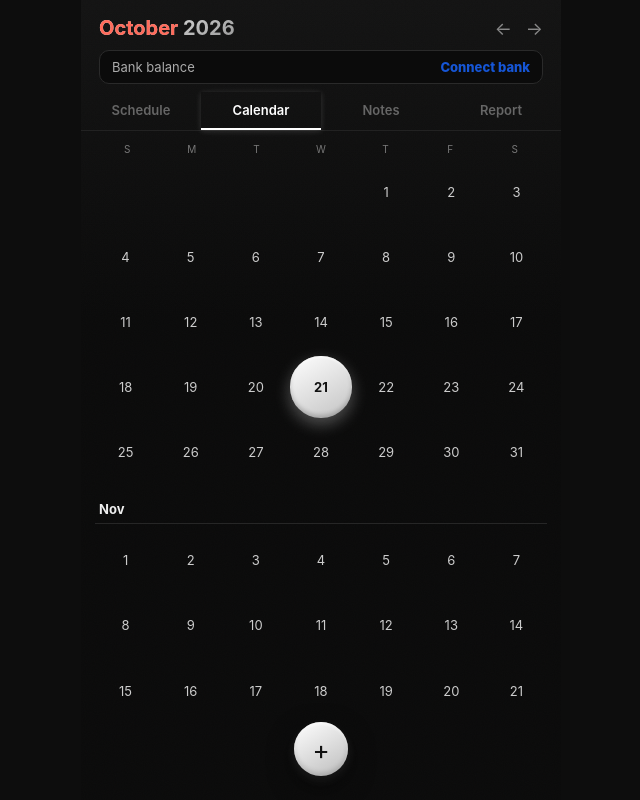
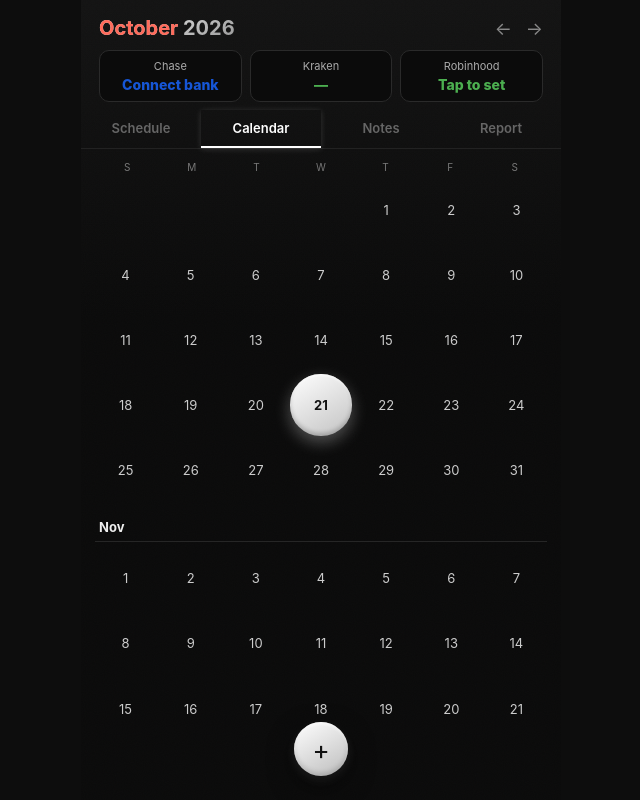
Before and after one commit to justinrferreira1224-bit/calendar-app, a plain HTML site: page index.html in a window 1280 px wide. Shown: the whole page, without its empty margins (319-959 px from the left). Drawn offline with Linux system fonts and the light colour scheme.

Commit message:
Chase / Kraken / Robinhood account tiles
Co-Authored-By: Claude Sonnet 5.5 <noreply@anthropic.com>
Claude-Session: https://claude.ai/code/session_01WzZXEmEsWewEeoUvs5ADgJ

```diff
--- a/index.html
+++ b/index.html
@@ -401,13 +401,19 @@
     <div class="nav-arrows"><span onclick="shiftMonth(-1)">&larr;</span><span onclick="shiftMonth(1)">&rarr;</span></div>
   </div>
 
-  <div id="balanceBar" onclick="openBankSheet()" style="margin:0 18px 8px 18px;padding:8px 12px;border-radius:10px;background:#0b0b0b;border:1px solid #2a2a2a;display:flex;justify-content:space-between;align-items:center;cursor:pointer;font-size:13px;">
-    <span style="opacity:.7;">Bank balance</span>
-    <span id="balanceVal" style="font-weight:800;color:#4caf50;">Connect bank</span>
-  </div>
-  <div id="krakenBar" onclick="refreshKraken(true)" style="display:none;margin:0 18px 8px 18px;padding:8px 12px;border-radius:10px;background:#0b0b0b;border:1px solid #2a2a2a;justify-content:space-between;align-items:center;cursor:pointer;font-size:13px;">
-    <span style="opacity:.7;">Kraken</span>
-    <span id="krakenVal" style="font-weight:800;color:#4caf50;">…</span>
+  <div id="acctRow" style="display:flex;gap:8px;margin:0 18px 8px 18px;">
+    <div id="balanceBar" onclick="openBankSheet()" style="flex:1;margin:0;padding:8px 6px;border-radius:10px;background:#0b0b0b;border:1px solid #2a2a2a;display:flex;flex-direction:column;align-items:center;justify-content:center;gap:3px;cursor:pointer;min-width:0;">
+      <span style="opacity:.7;font-size:11px;">Chase</span>
+      <span id="balanceVal" style="font-weight:800;font-size:14px;color:#4caf50;white-space:nowrap;">Connect bank</span>
+    </div>
+    <div id="krakenBar" onclick="refreshKraken(true)" style="flex:1;margin:0;padding:8px 6px;border-radius:10px;background:#0b0b0b;border:1px solid #2a2a2a;display:flex;flex-direction:column;align-items:center;justify-content:center;gap:3px;cursor:pointer;min-width:0;">
+      <span style="opacity:.7;font-size:11px;">Kraken</span>
+      <span id="krakenVal" style="font-weight:800;font-size:14px;color:#4caf50;white-space:nowrap;">—</span>
+    </div>
+    <div id="rhBar" onclick="editRobinhood()" style="flex:1;margin:0;padding:8px 6px;border-radius:10px;background:#0b0b0b;border:1px solid #2a2a2a;display:flex;flex-direction:column;align-items:center;justify-content:center;gap:3px;cursor:pointer;min-width:0;">
+      <span style="opacity:.7;font-size:11px;">Robinhood</span>
+      <span id="rhVal" style="font-weight:800;font-size:14px;color:#4caf50;white-space:nowrap;">Tap to set</span>
+    </div>
   </div>
 
   <div class="tabs">
@@ -1981,9 +1987,22 @@
     const bar = document.getElementById('krakenBar'), el = document.getElementById('krakenVal');
     if (!bar || !el) return;
     const c = krakenCache();
-    if (!bankPass() || !c) { bar.style.display = 'none'; return; }
-    bar.style.display = 'flex';
-    el.textContent = bankMoney(c.total);
+    el.textContent = (bankPass() && c) ? bankMoney(c.total) : '—';
+  }
+  // Robinhood has no safe public connection yet, so for now you type the number in (tap the box).
+  function renderRobinhood() {
+    const el = document.getElementById('rhVal'); if (!el) return;
+    const v = state.robinhood;
+    el.textContent = (v === undefined || v === null || v === '') ? 'Tap to set' : bankMoney(Number(v));
+    el.style.color = Number(v) < 0 ? '#ff5252' : '#4caf50';
+  }
+  function editRobinhood() {
+    const cur = state.robinhood;
+    const v = prompt('Robinhood balance ($)', (cur === undefined || cur === null) ? '' : cur);
+    if (v === null) return;
+    const n = parseFloat(String(v).replace(/[$,\s]/g, ''));
+    state.robinhood = isNaN(n) ? '' : n;
+    save(); renderRobinhood();
   }
   let krakenBusy = false;
   async function refreshKraken(force) {
@@ -2079,6 +2098,7 @@
   window.addEventListener('load', () => {
     renderBalanceBar();
     renderKrakenBar();
+    renderRobinhood();
     refreshBalance();
     try {
       if (location.search.indexOf('oauth_state_id') !== -1) { const t = localStorage.getItem('bank_link_token'); if (t) openPlaid(t, location.href); }
```
